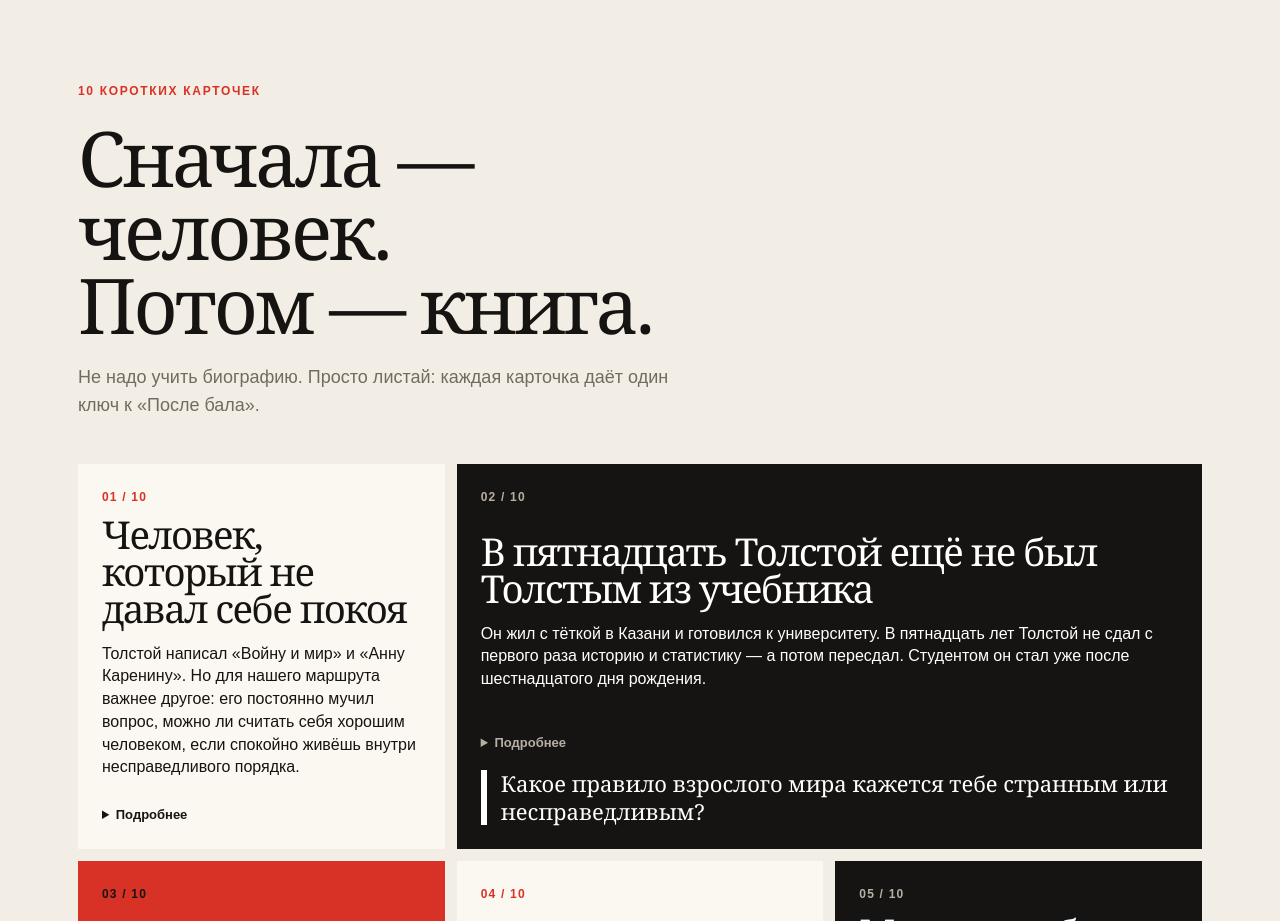
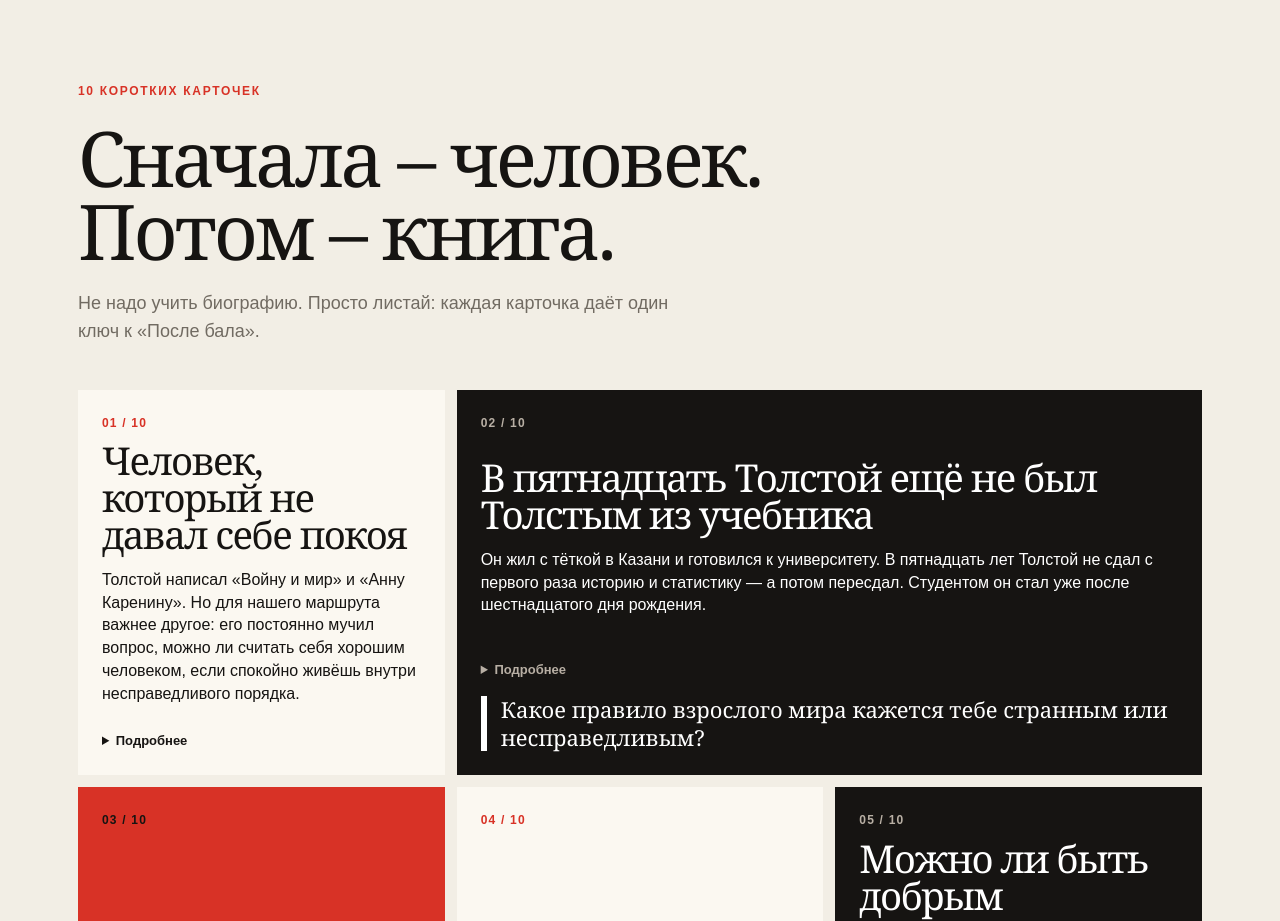
Before and after one commit to kosbushe/literature-guide, a Next.js app: page /authors/leo-tolstoy in a window 1280 px wide. Shown: the part 1180-2101 px from the top of the page. Built offline with nearby package versions, Linux system fonts and the light colour scheme.

Commit message:
Use shorter dashes in reader copy

```diff
--- a/app/authors/leo-tolstoy/page.tsx
+++ b/app/authors/leo-tolstoy/page.tsx
@@ -27,7 +27,7 @@ export default function TolstoyPage() {
 
       <section className="passport-intro" id="cards">
         <p className="eyebrow">10 коротких карточек</p>
-        <h2>Сначала — человек.<br />Потом — книга.</h2>
+        <h2>Сначала – человек.<br />Потом – книга.</h2>
         <p>Не надо учить биографию. Просто листай: каждая карточка даёт один ключ к «После бала».</p>
       </section>
 
```
